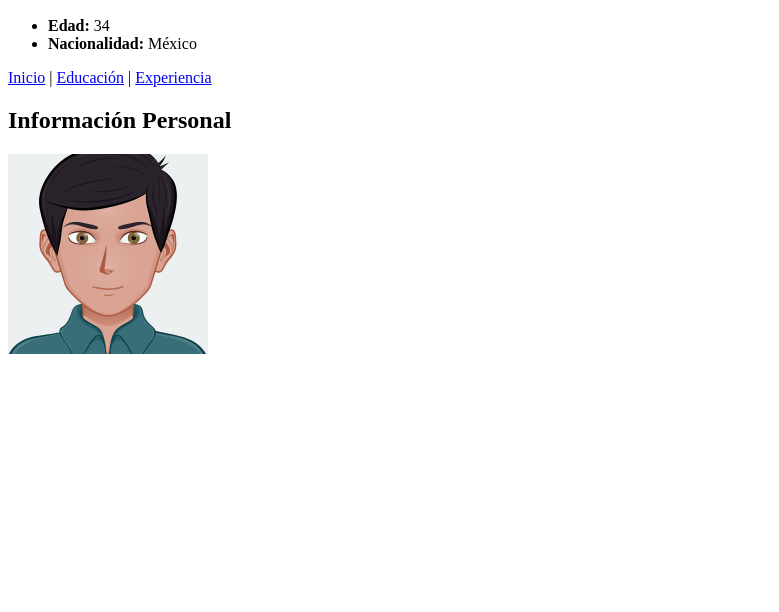
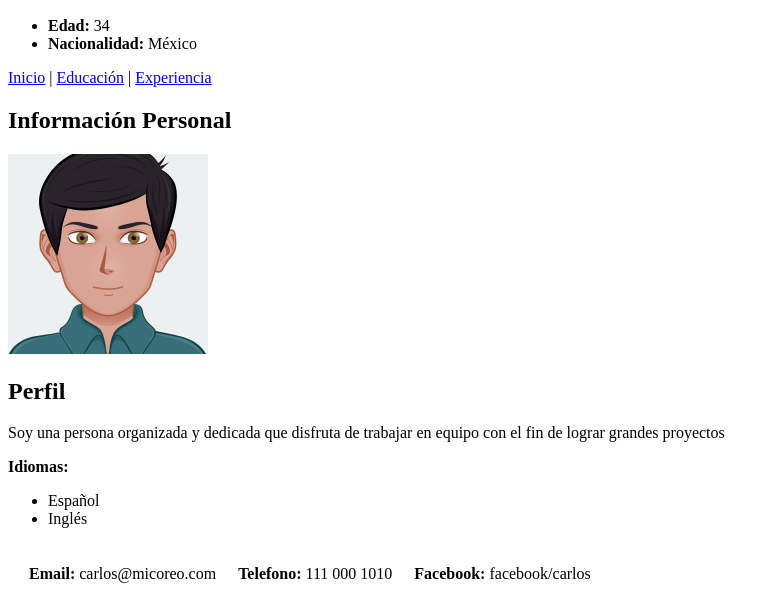
Before and after one commit to CarlosMoraJ/FundamentosDeHTML_Carlos_Mora, a plain HTML site: page index.html in a window 1280 px wide. Shown: the part 232-844 px from the top of the page, without its empty margins (0-779 px from the left). Before the commit the page ends 800 px from the top, so only its background shows below. Drawn offline with Linux system fonts and the light colour scheme.

Commit message:
Se termina el código en la pagina de inicio

```diff
--- a/index.html
+++ b/index.html
@@ -14,16 +14,30 @@
     <ul>
       <li><strong>Edad:</strong> 34</li>
       <li><strong>Nacionalidad:</strong> México</li>
-    <!--  <li><h3>Edad: 34</h3></li>
-      <li><h3>Nacionalidad: México</h3></li> -->
     </ul>
-
-    <a href="index.html">Inicio</a> |
-    <a href="paginas/educacion.html">Educación</a> |
-    <a href="paginas/experiencia.html">Experiencia</a>
-
-<h2>Información Personal</h2>
-<img src="img/myAvatar.png" alt="Foto" title="Carlos" width="200px">
-
+    <div>
+      <a href="index.html">Inicio</a> |
+      <a href="paginas/educacion.html">Educación</a> |
+      <a href="paginas/experiencia.html">Experiencia</a>
+    </div>
+    <h2>Información Personal</h2>
+    <img src="img/myAvatar.png" alt="Foto" title="Carlos" width="200px">
+    <h2>Perfil</h2>
+      <p>Soy una persona organizada y dedicada que disfruta
+        de trabajar en equipo con el fin de lograr grandes proyectos</p>
+      <p><strong>Idiomas:</strong></p>
+      <ul>
+        <li>Español</li>
+        <li>Inglés</li>
+      </ul>
+    <footer>
+      <table cellspacing="20">
+        <tr>
+          <td><strong>Email:</strong> carlos@micoreo.com</td>
+          <td><strong>Telefono:</strong> 111 000 1010</td>
+          <td><strong>Facebook:</strong> facebook/carlos</td>
+        </tr>
+      </table>
+    </footer>
   </body>
 </html>
```
